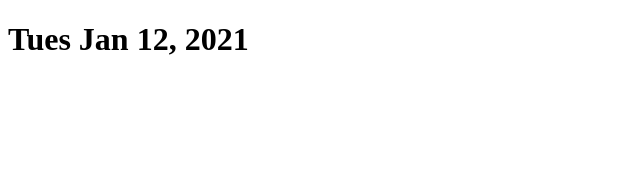
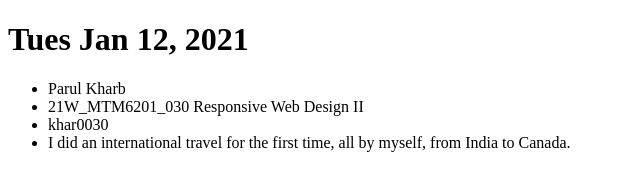
Before and after one commit to khar0030/khar0030.github.io, a plain HTML site: page index.html in a window 1280 px wide. Shown: the whole page, without its empty margins (0-640 px from the left). Drawn offline with Linux system fonts and the light colour scheme.

Commit message:
Participation

```diff
--- a/index.html
+++ b/index.html
@@ -7,5 +7,13 @@
 </head>
 <body>
    <h1>Tues Jan 12, 2021</h1>
+   <p>
+    <ul>
+        <li> Parul Kharb </li>
+        <li> 21W_MTM6201_030 Responsive Web Design II </li>
+        <li> khar0030 </li>
+        <li> I did an international travel for the first time, all by myself, from India to Canada. </li>
+    </ul>
+   </p>
 </body>
 </html>
```
